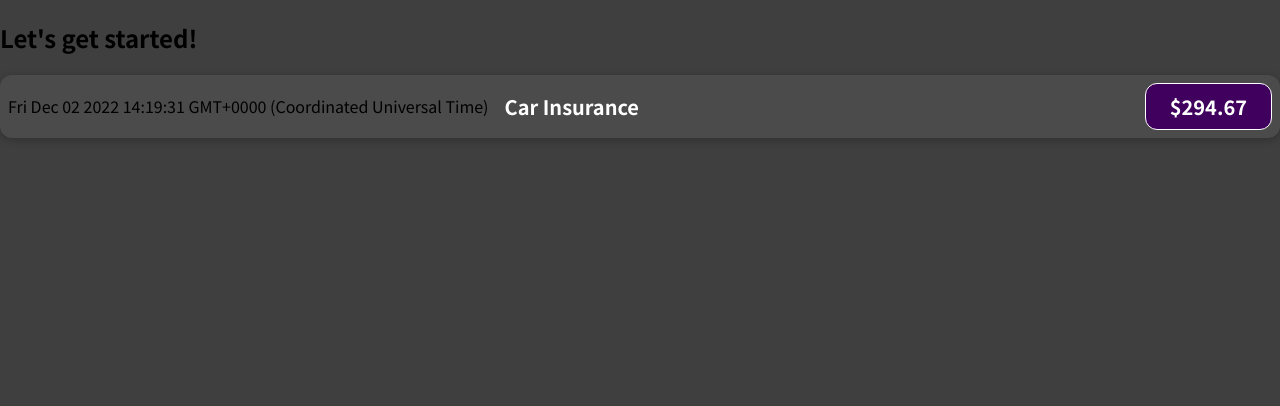
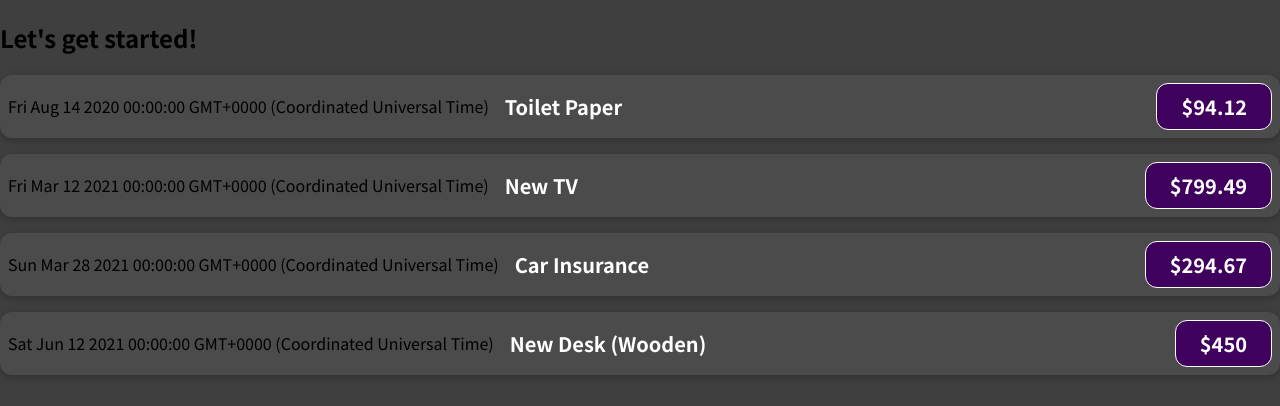
Before and after one commit to BoGusD/python, a JavaScript app in the folder react/chapter03/01-starting-setup/: page / in a window 1280 px wide. Shown: the top 406 px of the page. Built offline with nearby package versions, Linux system fonts and the light colour scheme.

Commit message:
매개 변수 사용(props 사용)

```diff
--- a/react/chapter03/01-starting-setup/src/App.js
+++ b/react/chapter03/01-starting-setup/src/App.js
@@ -1,10 +1,51 @@
 import ExpenseItem from "./components/ExpenseItem";
 
 export default function App() {
+  const expenses = [
+    {
+      id: "e1",
+      title: "Toilet Paper",
+      amount: 94.12,
+      date: new Date(2020, 7, 14),
+    },
+    { id: "e2", title: "New TV", amount: 799.49, date: new Date(2021, 2, 12) },
+    {
+      id: "e3",
+      title: "Car Insurance",
+      amount: 294.67,
+      date: new Date(2021, 2, 28),
+    },
+    {
+      id: "e4",
+      title: "New Desk (Wooden)",
+      amount: 450,
+      date: new Date(2021, 5, 12),
+    },
+  ];
+
   return (
     <div>
       <h2>Let's get started!</h2>
-      <ExpenseItem></ExpenseItem>
+      <ExpenseItem
+        title={expenses[0].title}
+        amount={expenses[0].amount}
+        date={expenses[0].date}
+      ></ExpenseItem>
+      <ExpenseItem
+        title={expenses[1].title}
+        amount={expenses[1].amount}
+        date={expenses[1].date}
+      ></ExpenseItem>
+      <ExpenseItem
+        title={expenses[2].title}
+        amount={expenses[2].amount}
+        date={expenses[2].date}
+      ></ExpenseItem>
+      <ExpenseItem
+        title={expenses[3].title}
+        amount={expenses[3].amount}
+        date={expenses[3].date}
+      ></ExpenseItem>
     </div>
   );
 }
--- a/react/chapter03/01-starting-setup/src/components/ExpenseItem.js
+++ b/react/chapter03/01-starting-setup/src/components/ExpenseItem.js
@@ -1,15 +1,15 @@
 import "./ExpenseItem.css";
 
-export default function ExpenseItem() {
+export default function ExpenseItem(props) {
   const expenseDate = new Date();
   const expenseTitle = "Car Insurance";
   const expenseAmount = 294.67;
   return (
     <div className="expense-item">
-      <div>{expenseDate.toString()}</div>
+      <div>{props.date.toString()}</div>
       <div className="expense-item__description">
-        <h2>{expenseTitle}</h2>
-        <div className="expense-item__price">${expenseAmount}</div>
+        <h2>{props.title}</h2>
+        <div className="expense-item__price">${props.amount}</div>
       </div>
     </div>
   );
```
